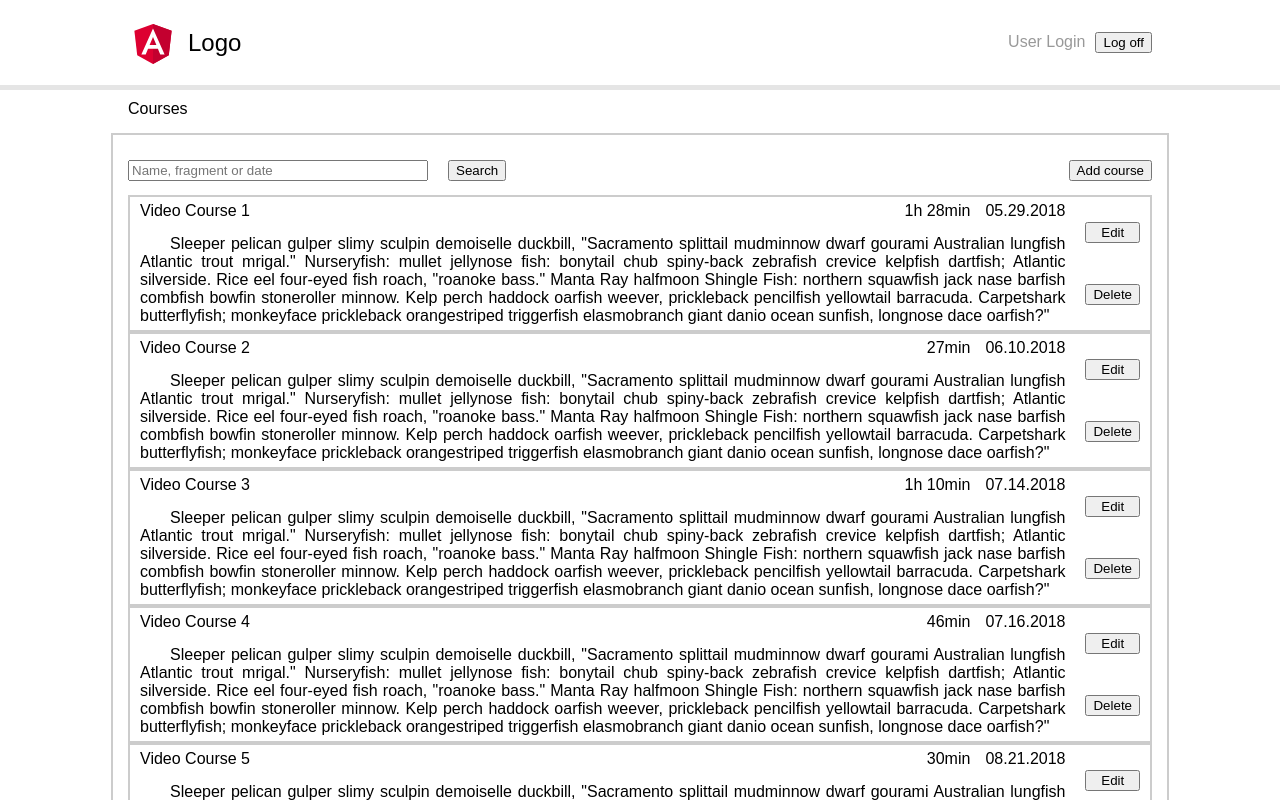
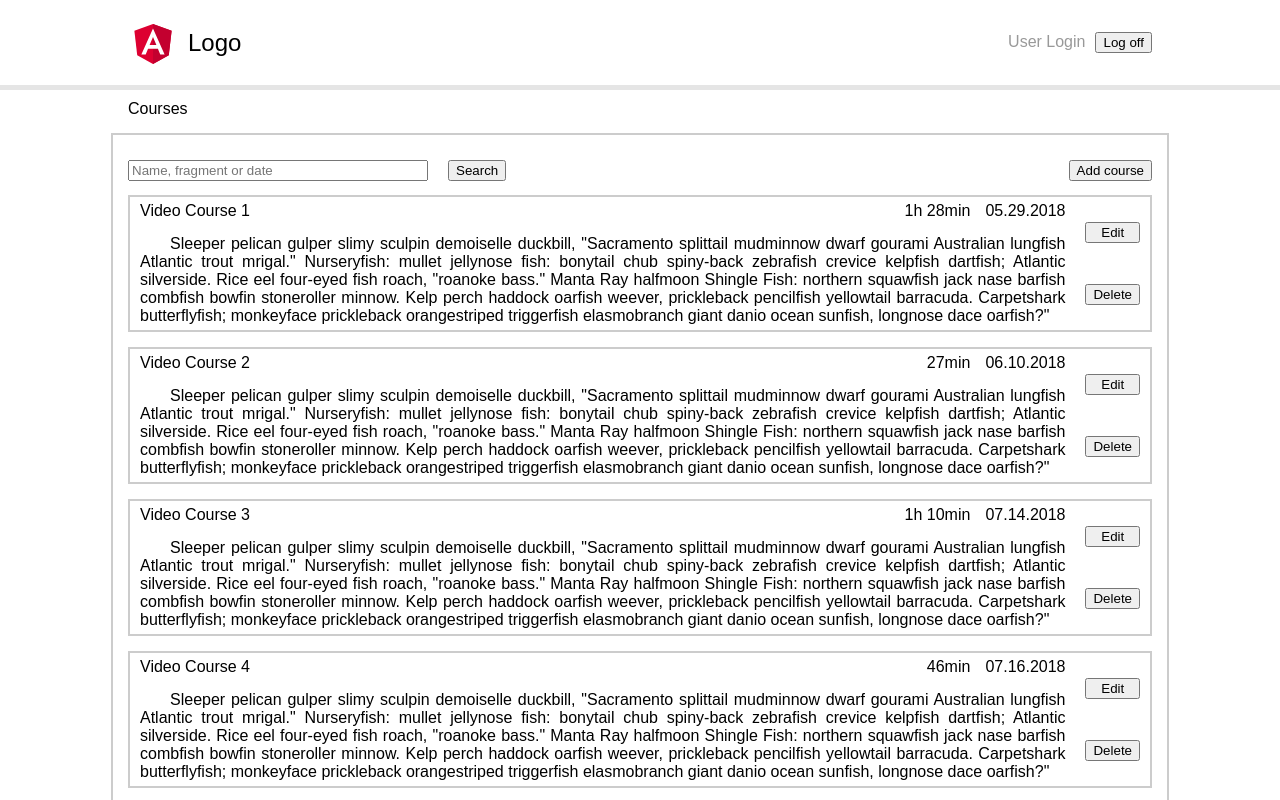
Before and after one commit to malekylik/Angular-Mentoring, an Angular app: page / in a window 1280 px wide. Shown: the top 800 px of the page. Built offline with nearby package versions, Linux system fonts and the light colour scheme.

Commit message:
task-1-intro/feat: added margin between course-item

```diff
--- a/src/app/course/courses-list/courses-list.component.css
+++ b/src/app/course/courses-list/courses-list.component.css
@@ -3,3 +3,11 @@
     padding: 0;
     margin: 0;
 }
+
+.courses-list-container_courses-list-item {
+    margin-bottom: 15px;
+}
+
+.courses-list-container_courses-list-item:last-of-type {
+    margin-bottom: 0;
+}
--- a/src/app/course/courses-list/courses-list.component.html
+++ b/src/app/course/courses-list/courses-list.component.html
@@ -1,5 +1,5 @@
 <ul class="courses-list-container_courses-list">
-  <li *ngFor="let course of courses">
+  <li class="courses-list-container_courses-list-item" *ngFor="let course of courses">
     <app-course-item [course]="course"></app-course-item>
   </li>
 </ul>
```
